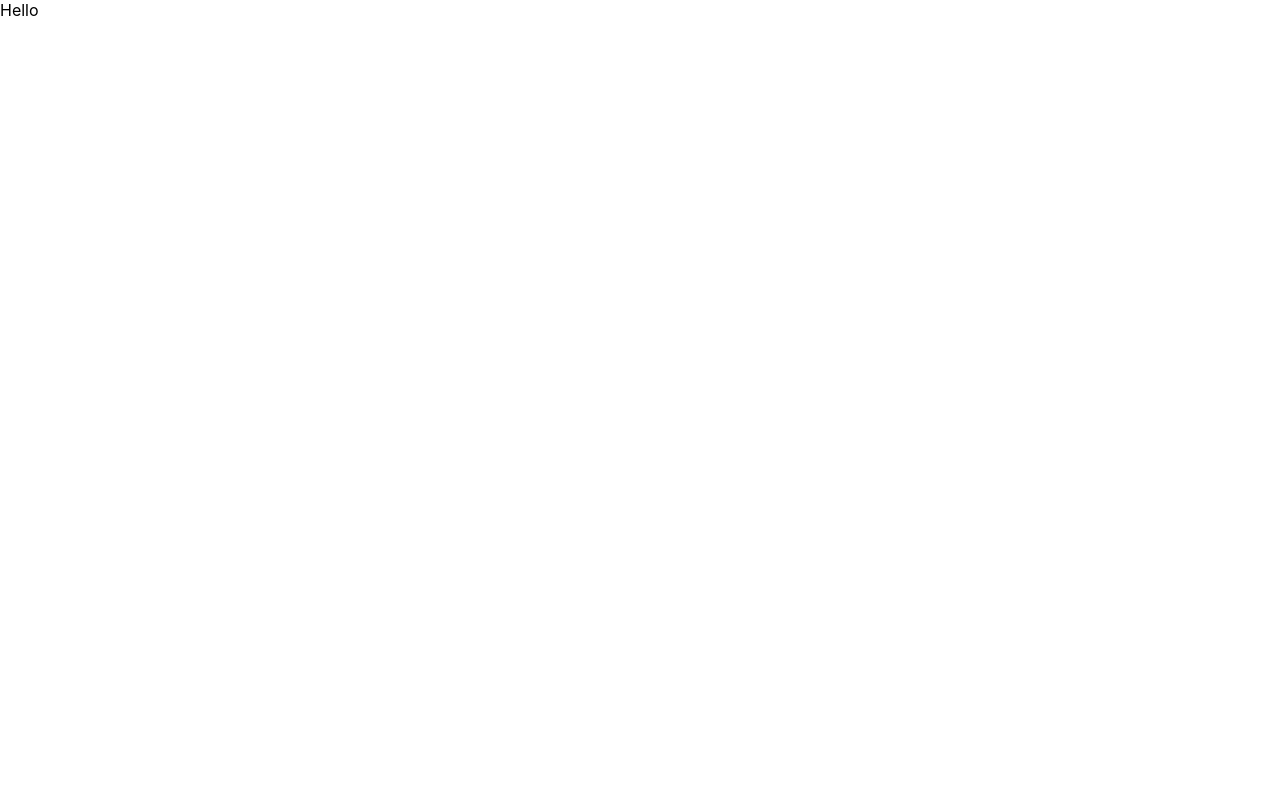
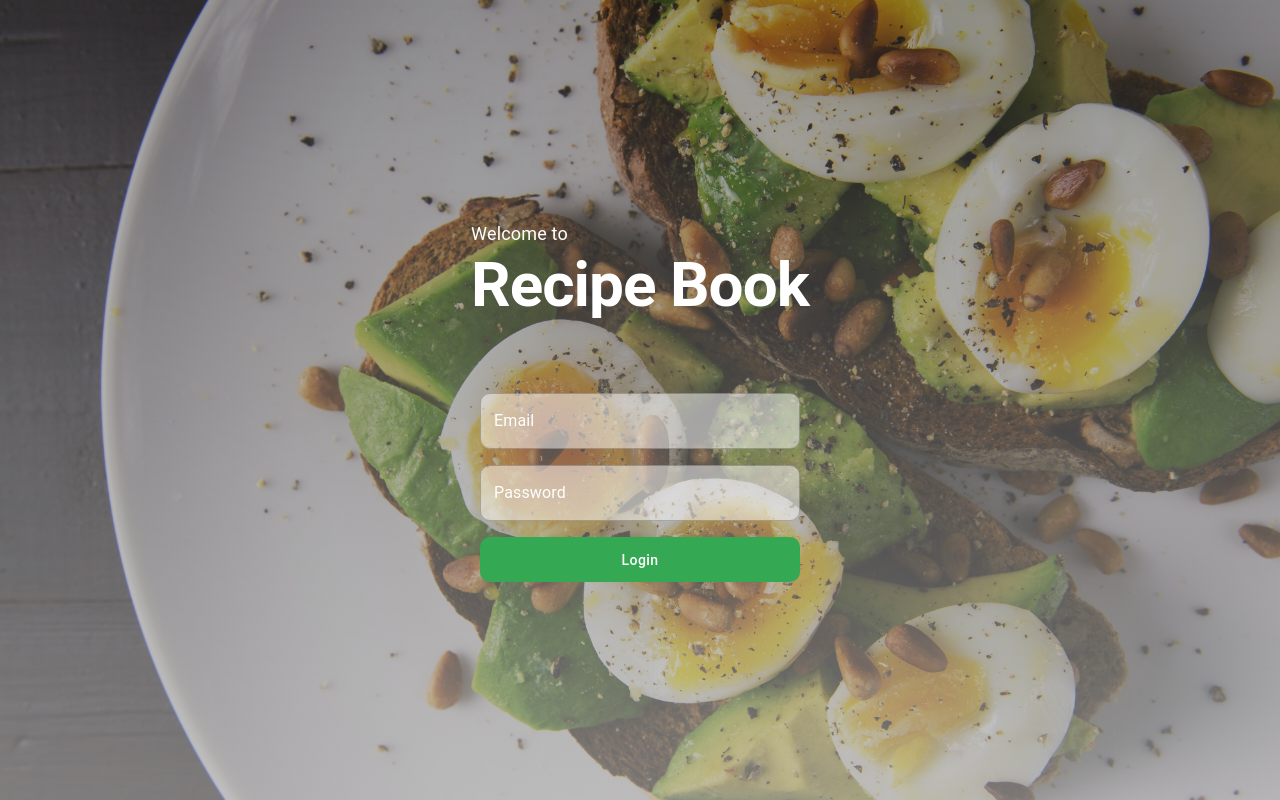
Before and after one commit to LenaKarpenko/recipe-book-app, a React (Create React App) app: page / in a window 1280 px wide. Built offline with nearby package versions, Linux system fonts and the light colour scheme.

Commit message:
create login page

```diff
--- a/package.json
+++ b/package.json
@@ -3,11 +3,14 @@
   "version": "0.1.0",
   "private": true,
   "dependencies": {
+    "@material-ui/core": "^4.11.4",
+    "@material-ui/icons": "^4.11.2",
     "@testing-library/jest-dom": "^5.12.0",
     "@testing-library/react": "^11.2.7",
     "@testing-library/user-event": "^12.8.3",
     "react": "^17.0.2",
     "react-dom": "^17.0.2",
+    "react-router-dom": "^5.2.0",
     "react-scripts": "4.0.3",
     "web-vitals": "^1.1.2"
   },
--- /dev/null
+++ b/src/shared/theme.js
@@ -0,0 +1,58 @@
+import {createMuiTheme} from "@material-ui/core";
+
+const theme = createMuiTheme({
+  palette: {
+    primary: {
+      main: '#34A853',
+    }
+  },
+  typography: {
+    h1: {
+      fontSize: '62px',
+      fontWeight: "bold",
+      color: '#FFFFFF'
+    },
+    subtitle1: {
+      fontSize: '18px',
+      color: '#FFFFFF'
+    }
+  },
+  spacing: 8,
+  overrides: {
+    MuiButton: {
+      root: {
+        textTransform: 'capitalize',
+        borderRadius: '10px',
+        height: '45px'
+      },
+      contained: {
+        boxShadow: 'none',
+      },
+      containedPrimary: {
+        '&:hover': {
+          backgroundColor: '#FFFFFF',
+          color: '#34A853'
+        }
+      }
+    },
+    MuiInputBase: {
+      root: {
+        backgroundColor: 'rgba(255, 255, 255, 0.5)',
+        color: '#FFFFFF'
+      }
+    },
+    MuiOutlinedInput: {
+      root: {
+        width: '320px',
+        borderRadius: '10px'
+      },
+    },
+    MuiFormLabel: {
+      root: {
+        color: '#FFFFFF'
+      }
+    },
+  }
+})
+
+export default theme
--- a/src/views/App/App.js
+++ b/src/views/App/App.js
@@ -1,10 +1,13 @@
 import './App.css';
+import Login from "../Login";
+import {ThemeProvider} from "@material-ui/core";
+import theme from "../../shared/theme";
 
 function App() {
   return (
-    <div >
-      Hello
-    </div>
+    <ThemeProvider theme={theme}>
+      <Login/>
+    </ThemeProvider>
   );
 }
 
--- /dev/null
+++ b/src/views/Login/index.js
@@ -0,0 +1,37 @@
+import React from "react";
+import { Typography, Container, TextField, Button, makeStyles, Box } from '@material-ui/core'
+import styles from "./styles";
+
+const useStyles = makeStyles(styles)
+
+const Login = () => {
+  const classes = useStyles()
+
+  return (<div className={classes.logoPageBackground}>
+    <Container>
+      <Box display='flex'
+           flexDirection='column'
+           justifyContent='center'
+           height='100vh'
+           alignItems='center'>
+        <div>
+          <Typography variant="subtitle1" >Welcome to</Typography>
+          <Typography variant="h1" component="h1">Recipe Book</Typography>
+        </div>
+        <form noValidate>
+          <Box display='flex'
+               mt={9}
+               flexDirection='column'
+               justifyContent='center'
+               alignItems='center'>
+            <TextField className={classes["mb-2"]} label="Email" variant="outlined"/>
+            <TextField className={classes["mb-2"]} label="Password" variant='outlined'/>
+            <Button variant='contained' color='primary' fullWidth>Login</Button>
+          </Box>
+        </form>
+      </Box>
+    </Container>
+  </div>)
+}
+
+export default Login
--- /dev/null
+++ b/src/views/Login/styles.js
@@ -0,0 +1,17 @@
+import LoginImg from './../../assets/img-login.jpg'
+
+const styles = {
+  logoPageBackground: {
+    background: 'linear-gradient(180deg, rgba(255, 255, 255, 0) 0%, rgba(255, 255, 255, 0.4) 100%), ' +
+      'linear-gradient(0deg, rgba(25, 25, 25, 0.4), rgba(25, 25, 25, 0.4)), ' +
+      `url(${LoginImg})`,
+    height: '100vh',
+    backgroundSize: 'cover',
+    backgroundRepeat: 'no-repeat'
+  },
+  'mb-2': {
+    marginBottom: '16px'
+  }
+}
+
+export default styles
```
Also changed, not shown: src/assets/img-login.jpg (added), 1 other file (tests, documents, lock files or other folders).
